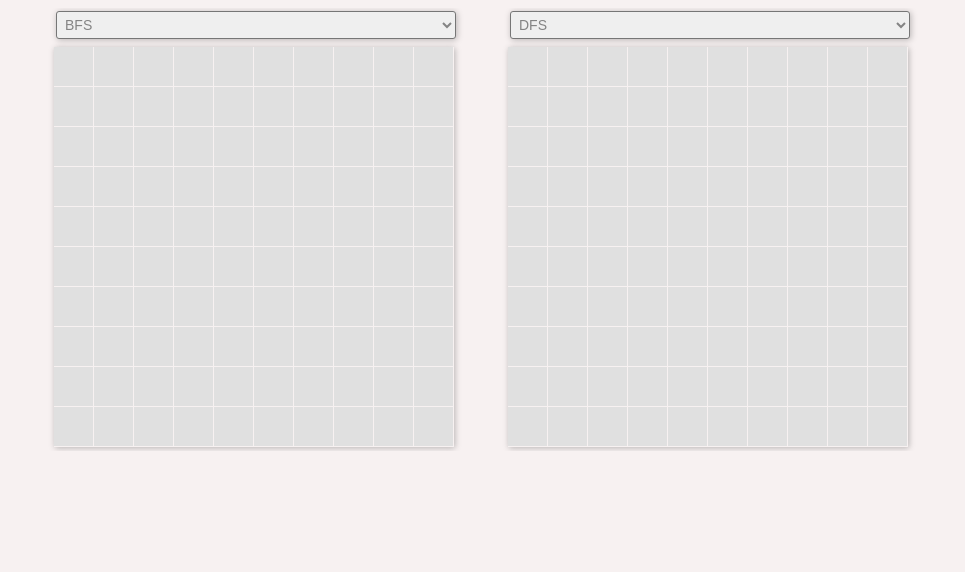
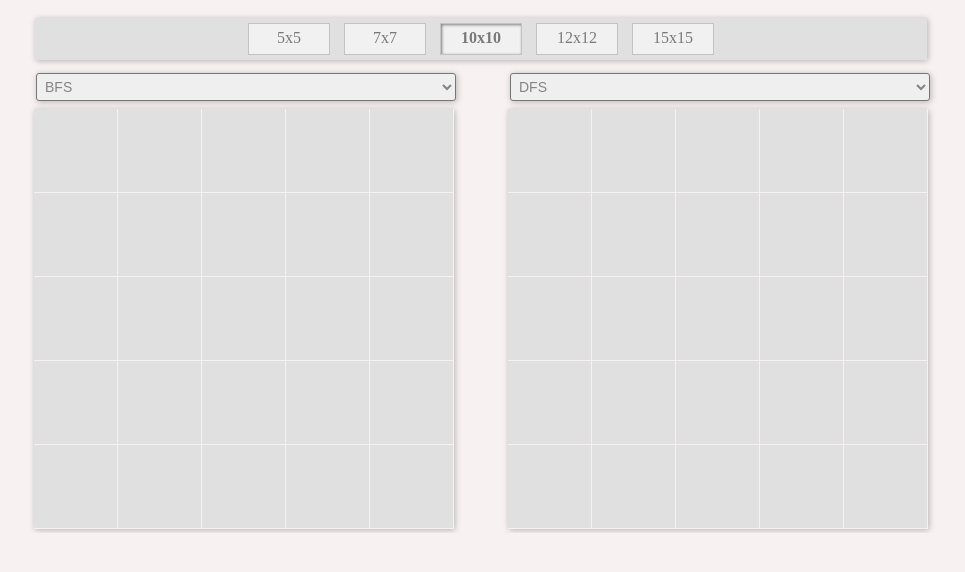
Before and after one commit to dulibanarkadiusz/MH, a plain HTML site: page index.html in a window 1280 px wide. Shown: the whole page, without its empty margins (159-1124 px from the left). Drawn offline with nearby package versions, Linux system fonts and the light colour scheme.

Commit message:
User can set net-size

```diff
--- a/index.html
+++ b/index.html
@@ -8,11 +8,33 @@
 <body>
 
 	<div id="container">
+		<div class="menu">
+			<div class="inline">
+		  		<input type="radio" id="net5" class="check-with-label" name="netSize" value="5"/>
+		  		<label for="net5" class="label-for-check">5x5</label>
+			</div>
+			<div class="inline">
+		  		<input type="radio" id="net7" class="check-with-label" name="netSize" value="7"/>
+		  		<label for="net7" class="label-for-check">7x7</label>
+			</div>
+			<div class="inline">
+		  		<input type="radio" id="net10" class="check-with-label" name="netSize" value="10" checked="checked" />
+		  		<label for="net10" class="label-for-check">10x10</label>
+			</div>
+			<div class="inline">
+		  		<input type="radio" id="net12" class="check-with-label" name="netSize" value="12"/>
+		  		<label for="net12" class="label-for-check">12x12</label>
+			</div>
+			<div class="inline">
+		  		<input type="radio" id="net15" class="check-with-label" name="netSize" value="15"/>
+		  		<label for="net15" class="label-for-check">15x15</label>
+			</div>
+		</div>
 		<div class="presenter-box">
 			<select class="alg-list" id="alg-A">
 			</select>
 			<br>
-			<canvas class="canvas" id="canvas" width="400" height="400">
+			<canvas class="canvas" id="canvas" width="420" height="420">
 			</canvas>
 			<br>
 			<table class="result-viewer" id="result-A">
@@ -34,7 +56,7 @@
 			<select class="alg-list" id="alg-B">
 			</select>
 			<br>
-			<canvas class="canvas" id="canvas2" width="400" height="400">
+			<canvas class="canvas" id="canvas2" width="420" height="420">
 			</canvas>
 			<br>
 			<table class="result-viewer" id="result-B">
--- a/scripts.js
+++ b/scripts.js
@@ -9,8 +9,8 @@ const mousemoveType = {
 	ERASING : 0,
 	DRAWING : 1
 }
-const boxPerRow = 10;
-const rowsCount = 10;
+var boxPerRow = 5;
+var rowsCount = 5;
 
 ///////////////////////////////////////////////
 var net = [];
@@ -227,7 +227,7 @@ function IsMouseMoveAcceptable(mouseAction){
 	return (mouseAction != "mousemove" || (drawingByMoveActivated && startPlaced && endPlaced));
 }
 
-const fontSize = 160 / rowsCount;
+var fontSize = 160 / rowsCount;
 function DrawSquare(squareObj, canvas){
 	var ctx = canvas.getContext('2d');
 
@@ -509,6 +509,23 @@ $("#erase").on('click', function(e){
 	UpdateView();
 });
 
+$("input[type=radio]").on('change', function(e){
+	var netsize = $("input[type=radio][name=netSize]:checked" ).val();
+	rowsCount = parseInt(netsize);
+	boxPerRow = parseInt(rowsCount);
+	fontSize = 160 / rowsCount;
+
+	EraseCanvas(true);
+	SetIteration(0);
+
+	cnvs.forEach(function(cnv){
+		Init(cnv.canvas);
+		GenerateNet(cnv.canvas);
+		DrawNet(cnv);
+	});
+	UpdateView();
+});
+
 //
 
 $("#buttonPlay").on('click',function(e){
@@ -530,13 +547,11 @@ $("#alg-B").on('change', function(e){
 //
 
 $(function(){
-	Init(cnvs[0].canvas);
-	GenerateNet(cnvs[0].canvas);
-	DrawNet(cnvs[0]);
-
-	Init(cnvs[1].canvas);
-	GenerateNet(cnvs[1].canvas);
-	DrawNet(cnvs[1]);
+	cnvs.forEach(function(cnv){
+		Init(cnv.canvas);
+		GenerateNet(cnv.canvas);
+		DrawNet(cnv);
+	});
 
 	InitAlgList();
 	$("#alg-A").val(0);
--- a/style.css
+++ b/style.css
@@ -16,6 +16,16 @@ body{
     opacity: 0.6;
 }
 
+.menu{
+    overflow: hidden;
+    width: 100%;
+    max-width: 892px;
+    background: #e0e0e0;
+    margin: 10px auto;
+    box-shadow: 1px 1px 6px #00000042;
+    margin-bottom: 10px;
+}
+
 #container{
 	margin: 0 auto;
 	text-align: center;
@@ -23,7 +33,7 @@ body{
 }
 
 .presenter-box{
-	width: 450px;
+	width: 470px;
 	display: inline-block;
 	margin: 0 auto;
 }
@@ -111,7 +121,7 @@ button:disabled{
 }
 
 select{
-    width: 400px;
+    width: 420px;
     margin-left: 4px;
     font-size: 14px;
     padding: 4px;
@@ -132,7 +142,7 @@ select{
 }
 
 .result-viewer{
-    width: 400px;
+    width: 420px;
     margin: 0 25px;
     background: #e0e0e0;
     color: #656565;
@@ -153,3 +163,37 @@ select{
     width: 45%;
     padding-left: 15px;
 }
+
+.inline {
+    position: relative;
+    display: inline-block;
+    margin-bottom: 0;
+    font-weight: 400;
+    vertical-align: middle;
+    cursor: pointer;
+    margin: 5px;
+}
+
+.inline label{
+    cursor: pointer;
+    padding: 5px;
+    height: 20px;
+    display: block;
+    border: 1px solid #c7c2c2;
+    background: #f1f1f1;
+    color: #7d7d7d;
+    font-size: 16px;
+    color: #797979;
+    width: 70px;
+
+}
+
+.inline input[type="radio"]{
+    display: none;
+    width: 0;
+}
+
+.check-with-label:checked + .label-for-check {
+    font-weight: bold;
+    box-shadow: inset 1px 1px 3px 0px #0000007a;
+}
```
